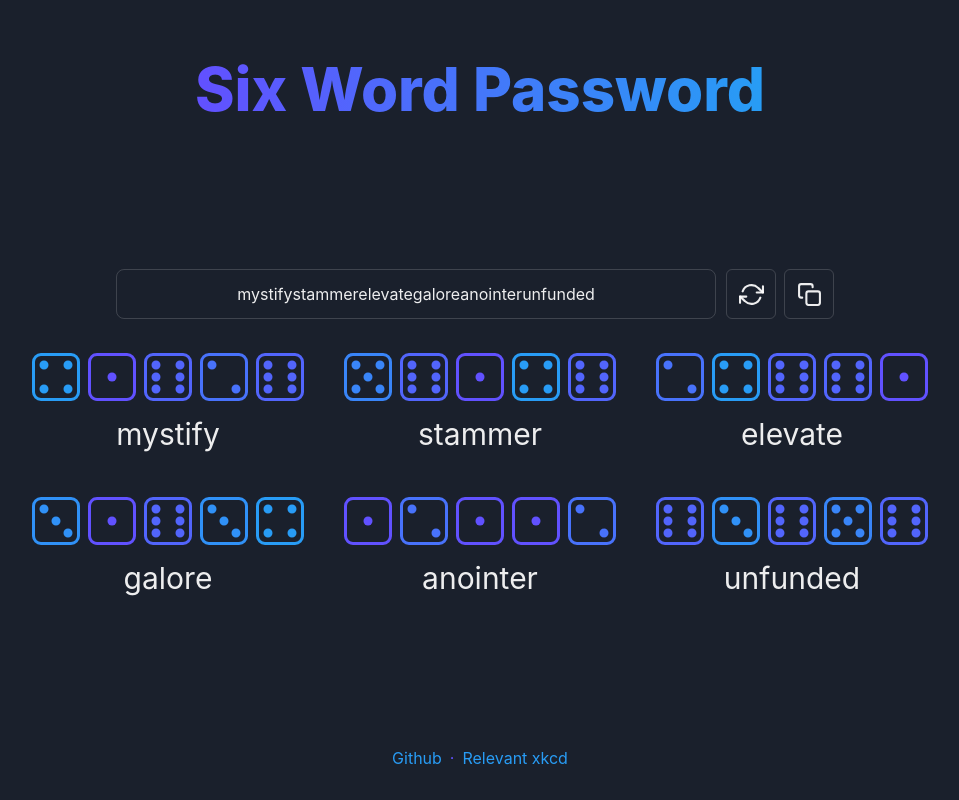
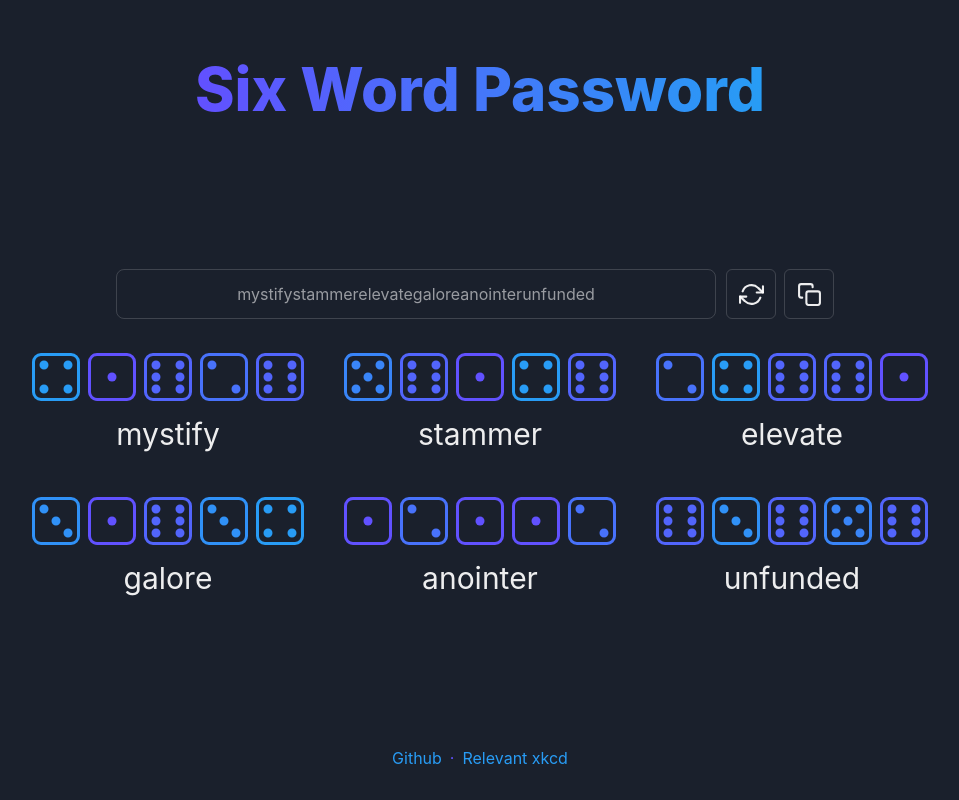
Before and after one commit to aniknia/sixwordpassword, a Next.js app: page / in a window 1280 px wide. Shown: the whole page, without its empty margins (160-1119 px from the left). Built offline with nearby package versions, Linux system fonts and the light colour scheme.

Commit message:
fix: mute passphrase color

```diff
--- a/components/frames/sixwordpassword.tsx
+++ b/components/frames/sixwordpassword.tsx
@@ -56,7 +56,7 @@ export default function SixWordPassword() {
             borderWidth="1px"
             borderRadius="lg"
           >
-            <Text m="auto" align="center">
+            <Text m="auto" align="center" opacity="0.6">
               {wordArray.join("")}
             </Text>{" "}
           </Box>
```
